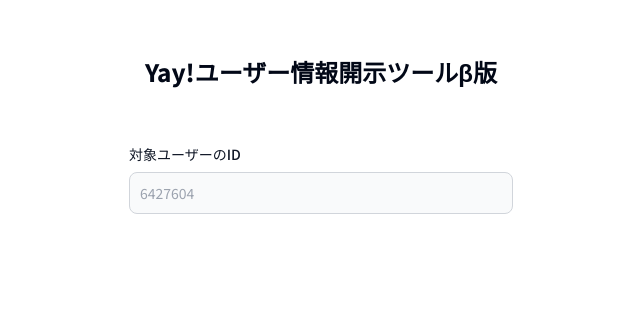
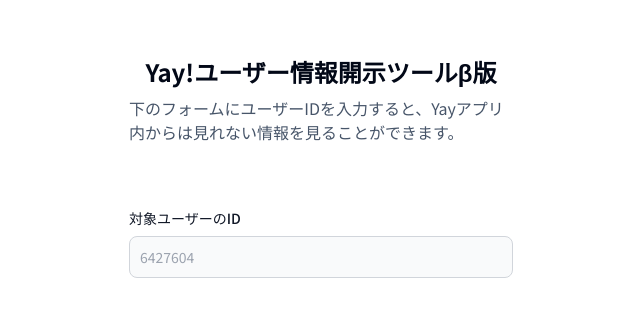
Before and after one commit to island-dev/yay-user-info, a Next.js app: page / in a window 1280 px wide. Shown: the part 168-484 px from the top of the page, without its empty margins (319-959 px from the left). Built offline with nearby package versions, Linux system fonts and the light colour scheme.

Commit message:
説明文を追加

```diff
--- a/app/page.tsx
+++ b/app/page.tsx
@@ -44,14 +44,15 @@
   return (
     <div className=''>
       <form className="max-w-sm mx-auto mt-56" onSubmit={handleSubmit}>
-        <h1 className='flex justify-center text-2xl font-extrabold mb-14'>Yay!ユーザー情報開示ツールβ版</h1>
+        <h1 className='flex justify-center text-2xl font-bold mb-2'>Yay!ユーザー情報開示ツールβ版</h1>
+        <p className='flex justify-center font-lg text-slate-600 pb-16'>下のフォームにユーザーIDを入力すると、Yayアプリ内からは見れない情報を見ることができます。</p>
         <div className="mb-5">
           <label className="block mb-2 text-sm font-medium text-gray-900 dark:text-white">対象ユーザーのID</label>
           <input value={userId} onChange={handleChange} type="userId" id="userId" className="bg-gray-50 border border-gray-300 text-gray-900 text-sm rounded-lg focus:ring-gray-500 focus:border-gray-800 block w-full p-2.5 dark:bg-gray-700 dark:border-gray-600 dark:placeholder-gray-400 dark:text-white dark:focus:ring-gray-500 dark:focus:border-gray-800" placeholder="6427604" required />
         </div>
         <AlertDialog>
           <AlertDialogTrigger asChild>
-          {userId && <Button type="submit" className="flex justify-center text-white hover:bg-gray-700 focus:outline-none font-medium rounded-lg text-sm w-full sm:w-auto px-5 py-2.5 text-center">Submit</Button>}
+          {userId && <Button type="submit" className="flex justify-center text-white hover:bg-gray-700 focus:outline-none font-medium rounded-lg text-sm w-full sm:w-auto px-5 py-2.5 text-center">View 🛸</Button>}
           </AlertDialogTrigger>
           <AlertDialogContent>
             <AlertDialogHeader>
```
